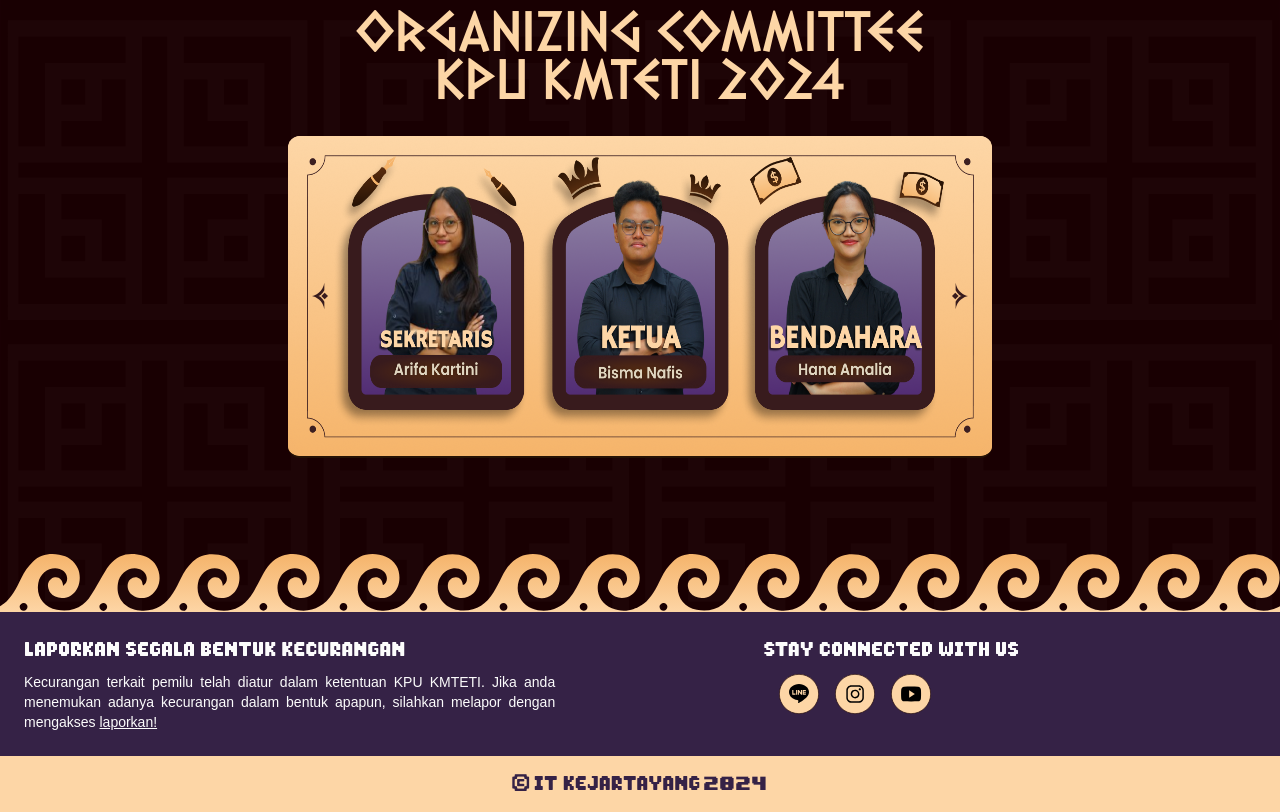
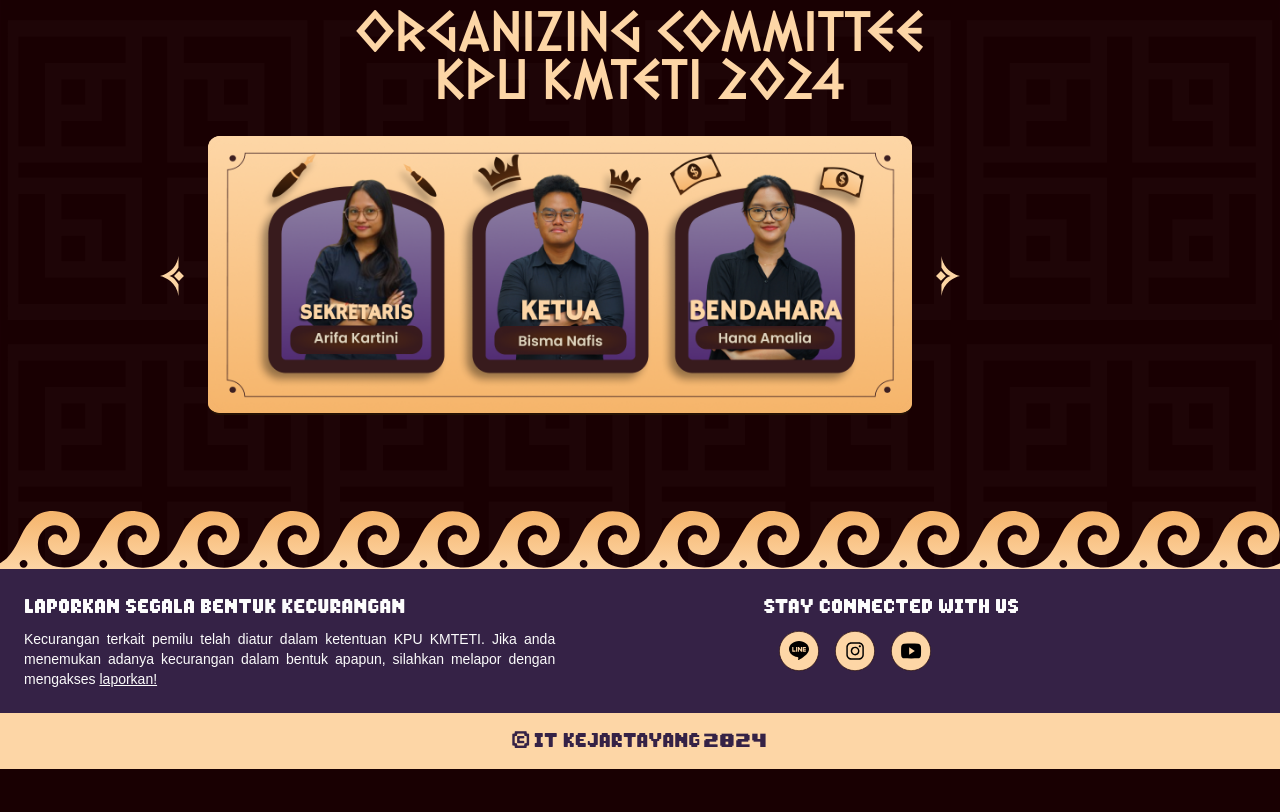
Before and after one commit to IT-KPUKMTETI2024-KejarTayangEdition/KPU-KMTETI-2024, a Next.js app: page /about in a window 1280 px wide. Shown: the part 2360-3172 px from the top of the page. After the commit the page ends 3129 px from the top, so only its background shows below. Built offline with nearby package versions, Linux system fonts and the light colour scheme; no server answers; a web font is replaced by a local one.

Commit message:
Fix: Sliding Image Gepeng

```diff
--- a/app/about/page.js
+++ b/app/about/page.js
@@ -62,7 +62,7 @@ export default function About() {
         </div>
         <Slider>
           {path.map((p, k) => (
-            <Image alt="Photo" key={k} className="h-40 mobile-m:h-[11rem] mobile-l:h-64 md:h-80 lg:h-92" src={p}/>
+            <Image alt="Photo" key={k} className="" src={p}/>
           ))}
         </Slider>
       </section>
--- a/common/components/Slider.js
+++ b/common/components/Slider.js
@@ -11,18 +11,20 @@ export default function Slider({children : slides}) {
     const next = () => setCurr(curr => (curr === slides.length - 1 ? 0 : curr + 1))
 
     return (
-        <div className="overflow-hidden relative mobile-s:w-72 mobile-m:w-80 mobile-l:w-[25rem] mobile-l-tablet:w-[32rem] md:w-[38rem] lg:w-[44rem] border-b-2 bg-gradient-to-b from-primary-light to-primary-dark border-secondary-darkred rounded-xl ">
-            <div className="flex bg-gradient-to-b  transition-transform ease-out duration-700" style={{transform: `translateX(-${curr*100}%)`}}>
-                {slides}
+        <div className="flex flex-row w-3/4">
+            <button onClick={prev} className="mr-1 md:mr-4 lg:mr-6">
+                <LeftSliderButton className="w-3 md:w-6 lg:w-6" />
+            </button>
+            <div className="overflow-hidden relative mobile-s:w-72 mobile-m:w-80 mobile-l:w-[25rem] mobile-l-tablet:w-[32rem] md:w-[38rem] lg:w-[44rem] border-b-2 bg-gradient-to-b from-primary-light to-primary-dark border-secondary-darkred rounded-xl ">
+                <div className="flex bg-gradient-to-b  transition-transform ease-out duration-700" style={{transform: `translateX(-${curr*100}%)`}}>
+                    {slides}
+                </div>
+                <div className="absolute inset-0 flex items-center justify-between">
+                </div>
             </div>
-            <div className="absolute inset-0 flex items-center justify-between p-3 mobile-s:p-2 mobile-m:p-3 mobile-l:p-4 md:p-5 lg:p-6">
-                <button onClick={prev} className="">
-                    <LeftSliderButton className="w-2 md:w-3 lg:w-4" />
-                </button>
-                <button onClick={next}>
-                    <RightSliderButton className="w-2 md:w-3 lg:w-4" />
-                </button>
-            </div>
+            <button onClick={next} className="ml-1 md:ml-4 lg:ml-6">
+                <RightSliderButton className="w-3 md:w-6 lg:w-6" />
+            </button>
         </div>
     )
 }
--- a/common/constant/images.js
+++ b/common/constant/images.js
@@ -248,8 +248,8 @@ export function InstagramLogo(props) {
 export function LeftSliderButton(props) {
     return (
         <svg width="54" height="90" viewBox="0 0 54 90" fill="none" xmlns="http://www.w3.org/2000/svg" {...props}>
-        <path d="M41.6505 0V25.6492C38.5914 31.4536 30.2143 43.439 21.1782 44.945C30.2143 46.451 38.5914 58.4363 41.6505 64.2407V89.8899C37.509 59.5815 12.1578 47.2981 -6.20782e-05 44.945C12.1578 42.5918 37.509 30.3084 41.6505 0Z" fill="#381B1D"/>
-        <rect width="15.7632" height="15.7632" transform="matrix(-0.707107 -0.707107 -0.707107 0.707107 53.9431 44.7959)" fill="#381B1D"/>
+        <path d="M41.6504 89.8896V64.2404C38.5913 58.436 30.2141 46.4507 21.1781 44.9447C30.2141 43.4387 38.5913 31.4533 41.6504 25.6489L41.6504 -0.000292599C37.5089 30.3081 12.1577 42.5915 -0.000184149 44.9447C12.1577 47.2978 37.5089 59.5812 41.6504 89.8896Z" fill="#FCD5A4"/>
+        <rect x="53.8867" y="45.0938" width="15.7632" height="15.7632" transform="rotate(135 53.8867 45.0938)" fill="#FCD5A4"/>
         </svg>
     );
 }
@@ -257,8 +257,8 @@ export function LeftSliderButton(props) {
 export function RightSliderButton(props) {
     return (
         <svg width="54" height="90" viewBox="0 0 54 90" fill="none" xmlns="http://www.w3.org/2000/svg" {...props}>
-        <path d="M12.2363 0V25.6492C15.2954 31.4536 23.6726 43.439 32.7086 44.945C23.6726 46.451 15.2954 58.4363 12.2363 64.2407V89.8899C16.3779 59.5815 41.729 47.2981 53.8869 44.945C41.729 42.5918 16.3779 30.3084 12.2363 0Z" fill="#381B1D"/>
-        <rect y="44.7959" width="15.7632" height="15.7632" transform="rotate(-45 0 44.7959)" fill="#381B1D"/>
+        <path d="M12.2363 0V25.6492C15.2954 31.4536 23.6726 43.439 32.7086 44.945C23.6726 46.451 15.2954 58.4363 12.2363 64.2407V89.8899C16.3779 59.5815 41.729 47.2981 53.8869 44.945C41.729 42.5918 16.3779 30.3084 12.2363 0Z" fill="#FCD5A4"/>
+        <rect y="44.7959" width="15.7632" height="15.7632" transform="rotate(-45 0 44.7959)" fill="#FCD5A4"/>
         </svg>
     );
 }
```
Also changed, not shown: common/constant/about/committee/left-button.svg, common/constant/about/committee/right-button.svg.
